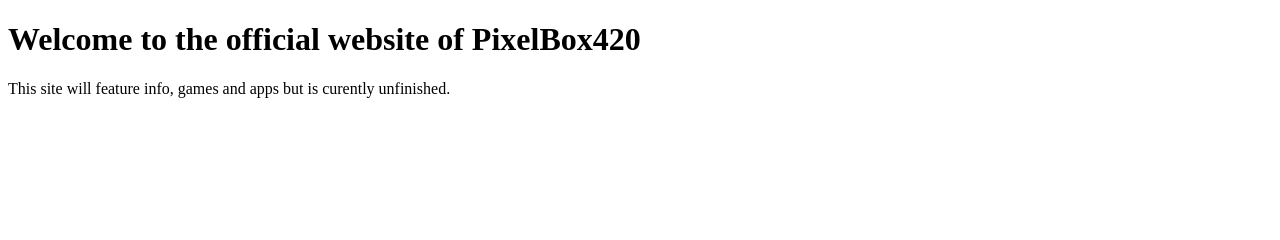
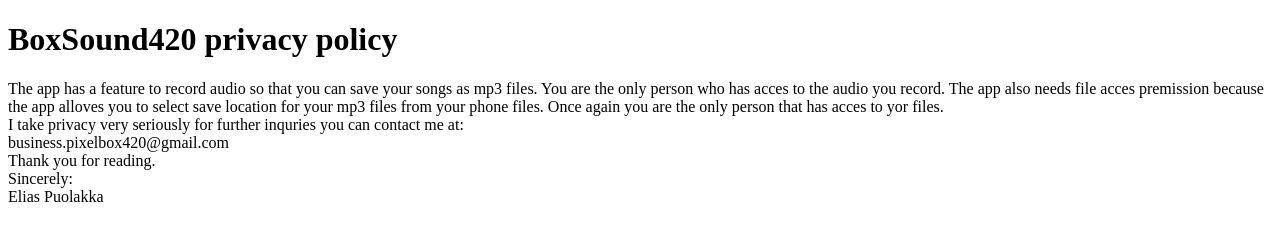
Before and after one commit to PixelBox420/PixelBox420.github.io, a plain HTML site: page index.html in a window 1280 px wide. Drawn offline with Linux system fonts and the light colour scheme.

Commit message:
Update index.html
Site now used for app privacy policy.
My personal website is hosted at gitlab.

```diff
--- a/index.html
+++ b/index.html
@@ -5,8 +5,8 @@
     <meta http-equiv="X-UA-Compatible" content="IE=edge">
     <meta name="viewport" content="width=device-width, initial-scale=1.0">
     <title>Document</title>
-	<h1>Welcome to the official website of PixelBox420</h1>
-	<p>This site will feature info, games and apps but is curently unfinished.</p>
+	<h1>BoxSound420 privacy policy</h1>
+	<p>The app has a feature to record audio so that you can save your songs as mp3 files. You are the only person who has acces to the audio you record. The app also needs file acces premission because the app alloves you to select save location for your mp3 files from your phone files. Once again you are the only person that has acces to yor files. <br>I take privacy very seriously for further inquries you can contact me at: <br> business.pixelbox420@gmail.com <br>Thank you for reading.<br>Sincerely:<br>Elias Puolakka</p>
 </head>
 <body>
 
```
